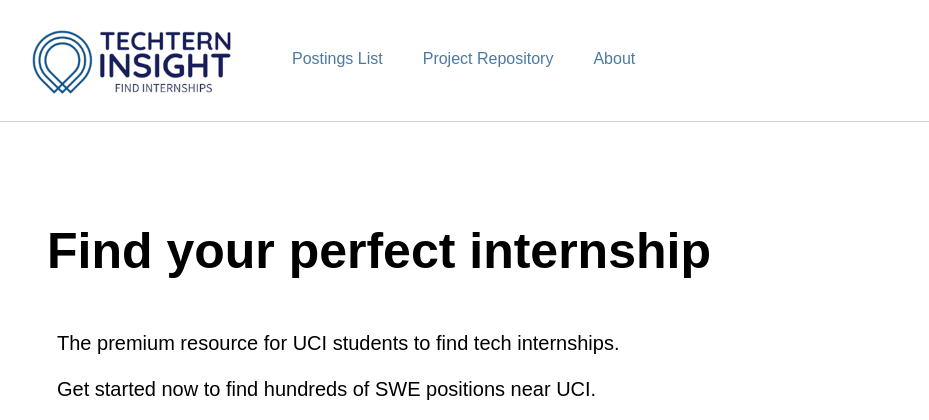
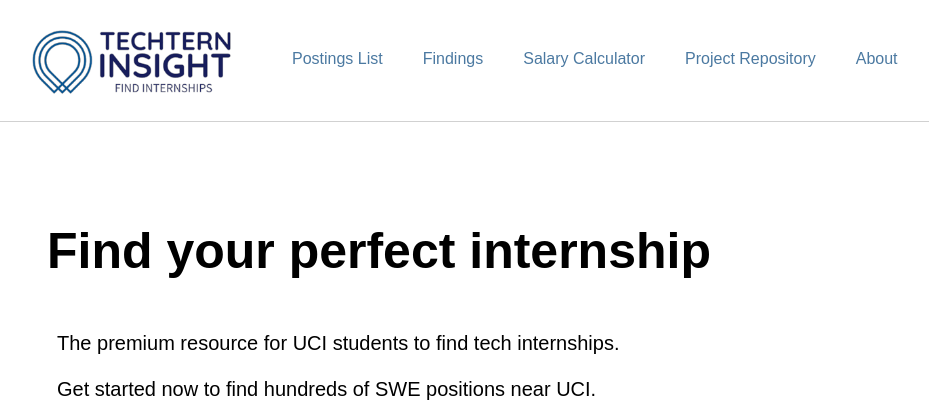
Before and after one commit to SushiApril/Techtern-insight, a Flask app: page / in a window 1280 px wide. Shown: the top 420 px of the page, without its empty margins (13-942 px from the left). Run offline with Flask 3, Linux system fonts and the light colour scheme.

Commit message:
added new pages' links in the homepage

```diff
--- a/web/templates/index.html
+++ b/web/templates/index.html
@@ -17,6 +17,12 @@
         </a>
         <a href="datasite" class="navbtn">
             Postings List
+        </a>
+        <a href="stats" class="navbtn">
+            Findings
+        </a>
+        <a href="calc" class="navbtn">
+            Salary Calculator
         </a>
         <a href="https://github.com/SushiApril/Techtern-insight" class="navbtn" target="_blank">
             Project Repository
```
Also changed, not shown: web/templates/calc.html (added).
